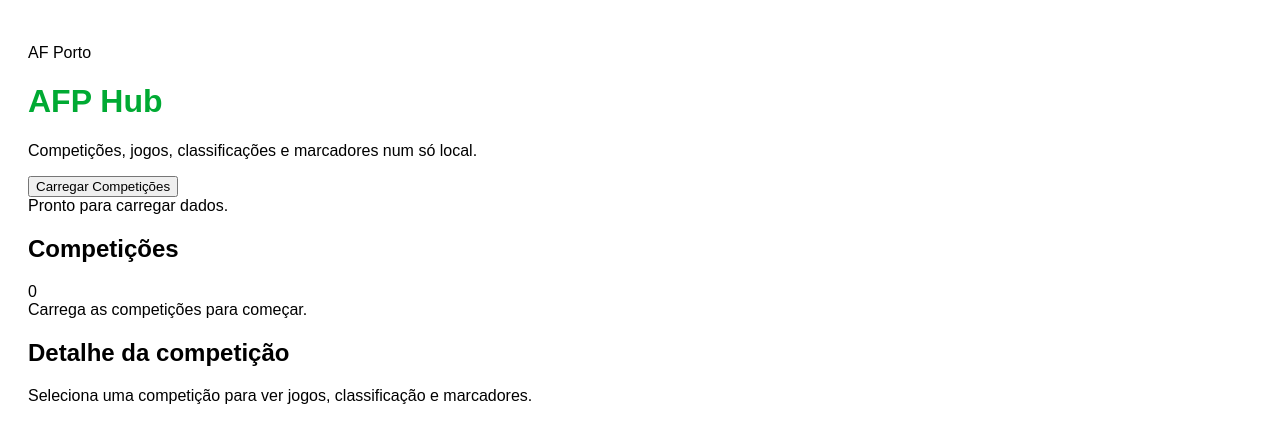
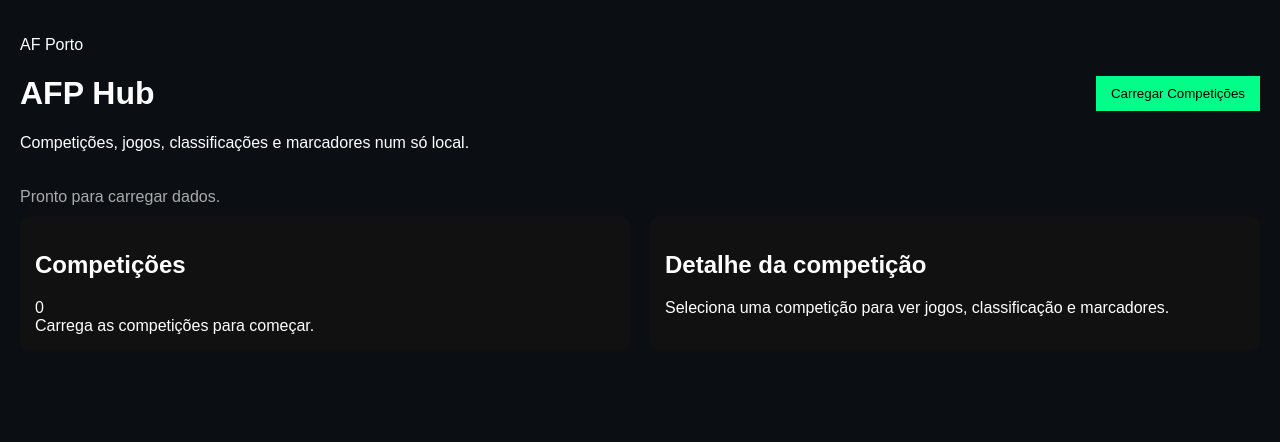
Before and after one commit to AmazingCoder1981/AFP, a plain HTML site: page web/index.html in a window 1280 px wide. Drawn offline with Linux system fonts and the light colour scheme.

Commit message:
Improve UI styling

```diff
--- a/web/styles.css
+++ b/web/styles.css
@@ -1,2 +1,9 @@
-body { font-family: Arial; padding:20px; }
-h1 { color:#0a3; }
+body { font-family: Arial; margin:0; background:#0b0f14; color:#fff; }
+.container { padding:20px; }
+.hero { display:flex; justify-content:space-between; align-items:center; margin-bottom:20px; }
+.primary-btn { background:#00ff88; border:none; padding:10px 15px; cursor:pointer; }
+.layout { display:flex; gap:20px; }
+.panel { background:#111; padding:15px; border-radius:10px; flex:1; }
+.competition-item { padding:8px; cursor:pointer; border-bottom:1px solid #333; }
+.competition-item:hover { background:#222; }
+.status { margin-bottom:10px; color:#aaa; }
```
